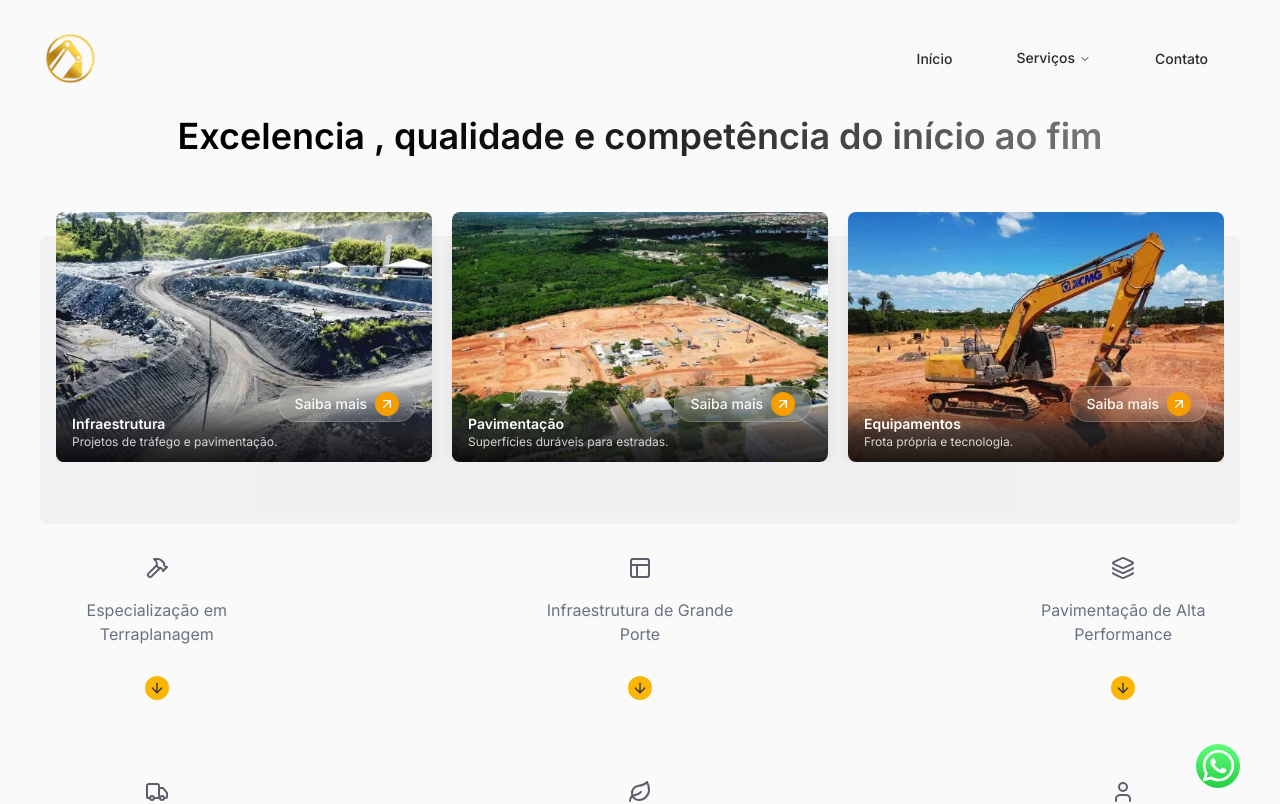
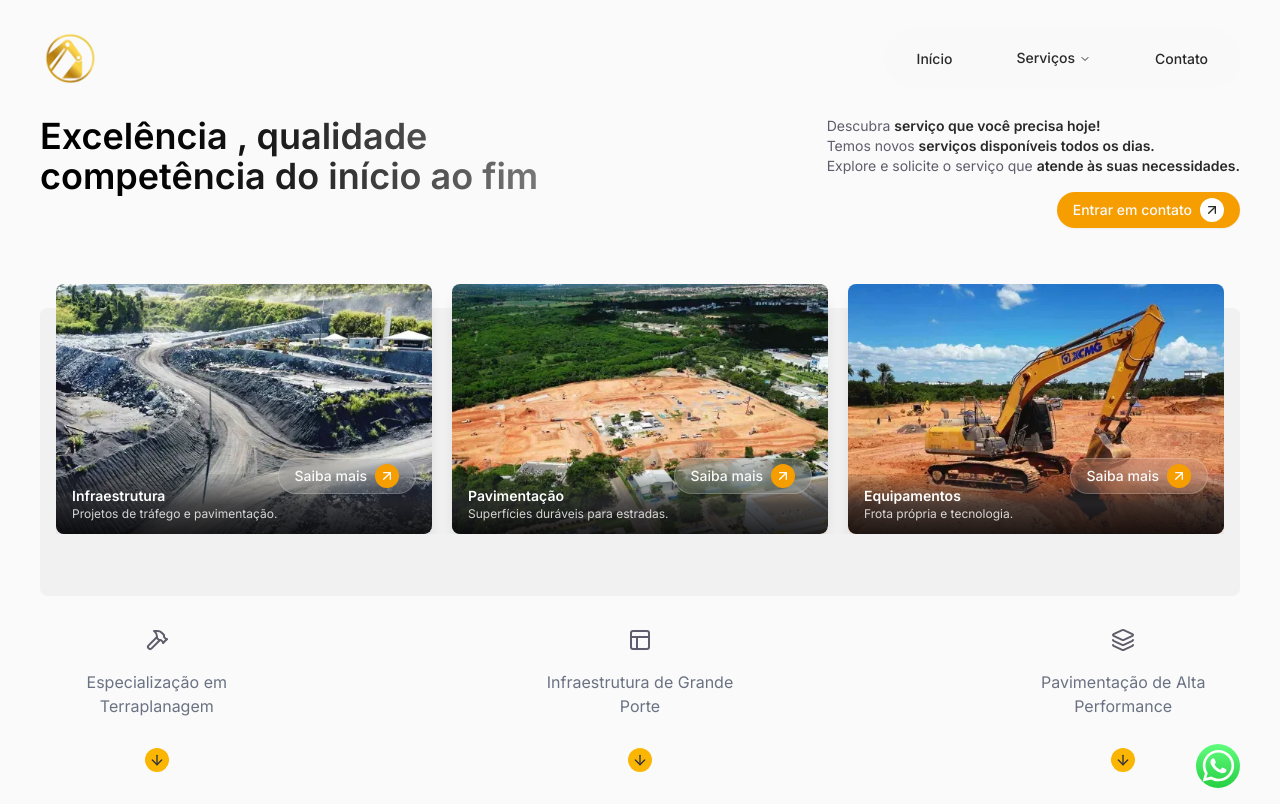
Before and after one commit to drope03/trino-engenharia, a Next.js app: page / in a window 1280 px wide. Shown: the top 804 px of the page. Built offline with nearby package versions, Linux system fonts and the light colour scheme.

Commit message:
re-layout hero-section

```diff
--- a/src/app/_components/hero-section/_ui/texts-section.tsx
+++ b/src/app/_components/hero-section/_ui/texts-section.tsx
@@ -1,16 +1,16 @@
-// import { Button } from "@/components/ui";
-// import { ArrowUpRight } from "lucide-react";
-import { Title } from "@/components";
+import { Button } from "@/components/ui";
+import { ArrowUpRight } from "lucide-react";
+import { Title, SpanWeightColor } from "@/components";
 
 export function TextsSection() {
   return (
     <section className="w-full flex flex-col md:flex-row items-center md:items-start justify-between">
-      <article className="w-full flex flex-col items-center text-center gap-2">
+      <article className="w-full flex flex-col items-start gap-2">
         <Title typography="h1" color="gradient" font="poppins">
-        Excelencia , qualidade e competência do início ao fim
+        Excelência , qualidade <br /> competência do início ao fim
         </Title>
       </article>
-      {/* <div className="w-full md:w-auto hidden md:flex md:flex-col gap-4 justify-center md:justify-end">
+      <div className="w-full md:w-auto hidden md:flex md:flex-col gap-4 justify-center md:justify-end">
         <Title
           typography="h6"
           color="secondary"
@@ -35,7 +35,7 @@ export function TextsSection() {
             </div>
           </Button>
         </div>
-      </div> */}
+      </div>
     </section>
   );
 }
--- a/src/app/_components/hero-section/root.tsx
+++ b/src/app/_components/hero-section/root.tsx
@@ -3,7 +3,7 @@ import { TextsSection, CarouselCases } from "./_ui";
 
 export function HeroSection() {
   return (
-    <InnerContainer className="gap-20">
+    <InnerContainer className="gap-12 sm:gap-20">
       <TextsSection />
       <CarouselCases />
     </InnerContainer>
--- a/src/components/title.tsx
+++ b/src/components/title.tsx
@@ -5,7 +5,7 @@ const titleStyles = tv({
   base: "font-semibold",
   variants: {
     typography: {
-      h1: "text-xl md:text-2xl xl:text-4xl 2xl:text-[40px]",
+      h1: "text-2xl xl:text-4xl 2xl:text-[40px]",
       h2: "text-base md:text-xl xl:text-3xl 2xl:text-4xl",
       h3: "text-sm md:text-base xl:text-xl",
       h4: "text-xl",
```
